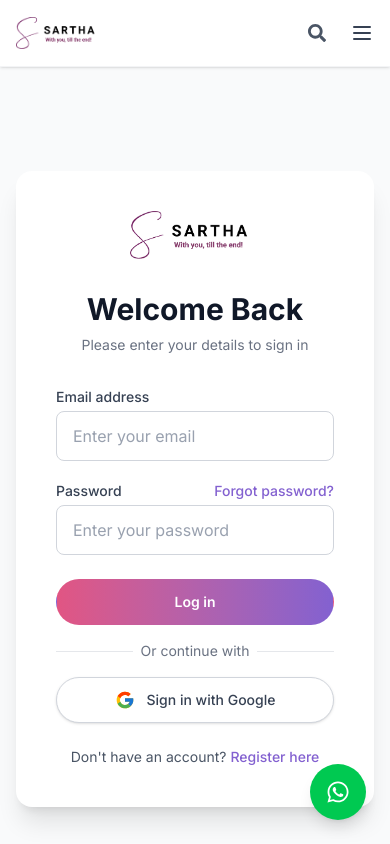
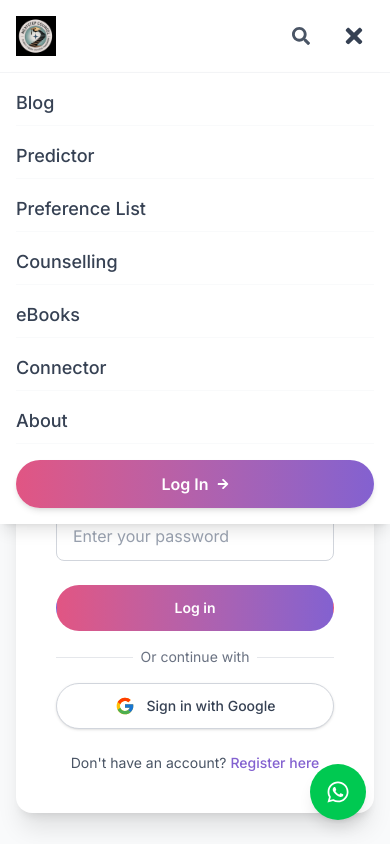
Before and after one commit to Lavish-Root/counseling_web, a React (Vite) app: page /login in a window 390 px wide. Both pictures are taken after a click on the button 362 px from the left and 33 px from the top of the page. Shown: the top 844 px of the page. Built offline with nearby package versions, Linux system fonts and the light colour scheme.

Commit message:
Update: Mobile menu fix, Logo replacement, Search styling

```diff
--- a/src/components/Navbar.jsx
+++ b/src/components/Navbar.jsx
@@ -1,6 +1,7 @@
 import React, { useState } from 'react';
-import { Link } from 'react-router-dom';
-import { FaArrowRight, FaSearch } from 'react-icons/fa';
+import { Link, useLocation } from 'react-router-dom';
+import { FaArrowRight, FaSearch, FaBars, FaTimes } from 'react-icons/fa';
+import { motion, AnimatePresence } from 'framer-motion';
 import SearchModal from './SearchModal';
 
 const Navbar = () => {
@@ -16,13 +17,21 @@
         { name: 'About', path: '/about-us' },
     ];
 
+    const [isMobileMenuOpen, setIsMobileMenuOpen] = useState(false);
+    const location = useLocation();
+
+    // Close menu when route changes
+    React.useEffect(() => {
+        setIsMobileMenuOpen(false);
+    }, [location]);
+
     return (
         <>
             <nav className="bg-white sticky top-0 z-50 shadow-sm border-b border-gray-100">
                 <div className="container mx-auto px-4 py-4 flex justify-between items-center">
                     {/* Logo */}
-                    <Link to="/" className="flex flex-col">
-                        <img src="/src/assets/sartha-logo-wide.webp" alt="Sartha" className="h-8 md:h-10 object-contain" />
+                    <Link to="/" className="flex flex-col z-50 relative">
+                        <img src="/src/assets/sartha-logo-square.png" alt="Sartha" className="h-10 md:h-12 object-contain" />
                     </Link>
 
                     {/* Desktop Menu */}
@@ -48,7 +57,7 @@
                             <FaSearch size={18} />
                         </button>
 
-                        {/* Action Button */}
+                        {/* Action Button (Desktop) */}
                         <Link to="/login" className="hidden md:flex items-center space-x-2 bg-gradient-primary text-white px-6 py-2.5 rounded-full font-semibold hover:shadow-lg transition transform hover:-translate-y-0.5">
                             <span>Log In</span>
                             <div className="bg-white/20 rounded-full p-1">
@@ -56,12 +65,46 @@
                             </div>
                         </Link>
 
-                        {/* Mobile Menu Button (Placeholder) */}
-                        <button className="md:hidden text-gray-700">
-                            <svg className="w-6 h-6" fill="none" stroke="currentColor" viewBox="0 0 24 24"><path strokeLinecap="round" strokeLinejoin="round" strokeWidth="2" d="M4 6h16M4 12h16M4 18h16"></path></svg>
+                        {/* Mobile Menu Button */}
+                        <button
+                            className="md:hidden text-gray-700 p-2 z-50 relative"
+                            onClick={() => setIsMobileMenuOpen(!isMobileMenuOpen)}
+                        >
+                            {isMobileMenuOpen ? <FaTimes size={24} /> : <FaBars size={24} />}
                         </button>
                     </div>
                 </div>
+
+                {/* Mobile Menu Overlay */}
+                <AnimatePresence>
+                    {isMobileMenuOpen && (
+                        <motion.div
+                            initial={{ opacity: 0, height: 0 }}
+                            animate={{ opacity: 1, height: 'auto' }}
+                            exit={{ opacity: 0, height: 0 }}
+                            className="md:hidden bg-white border-t border-gray-100 overflow-hidden absolute top-full left-0 right-0 shadow-lg"
+                        >
+                            <div className="flex flex-col p-4 space-y-4">
+                                {navLinks.map((link) => (
+                                    <Link
+                                        key={link.name}
+                                        to={link.path}
+                                        className="text-gray-700 hover:text-primary-pink font-medium text-lg border-b border-gray-50 pb-2"
+                                    >
+                                        {link.name}
+                                    </Link>
+                                ))}
+                                <Link
+                                    to="/login"
+                                    className="flex items-center justify-center space-x-2 bg-gradient-primary text-white px-6 py-3 rounded-full font-semibold shadow-md active:scale-95 transition"
+                                >
+                                    <span>Log In</span>
+                                    <FaArrowRight size={12} />
+                                </Link>
+                            </div>
+                        </motion.div>
+                    )}
+                </AnimatePresence>
             </nav>
 
             <SearchModal isOpen={isSearchOpen} onClose={() => setIsSearchOpen(false)} />
--- a/src/pages/ForgotPassword.jsx
+++ b/src/pages/ForgotPassword.jsx
@@ -48,7 +48,7 @@
                 <div className="flex flex-col items-center">
                     <Link to="/">
                         <img
-                            src="/src/assets/sartha-logo-wide.webp"
+                            src="/src/assets/sartha-logo-square.png"
                             alt="Sartha"
                             className="h-16 object-contain mb-2"
                         />
--- a/src/pages/Login.jsx
+++ b/src/pages/Login.jsx
@@ -50,7 +50,7 @@
                 <div className="flex flex-col items-center">
                     <Link to="/">
                         <img
-                            src="/src/assets/sartha-logo-wide.webp"
+                            src="/src/assets/sartha-logo-square.png"
                             alt="Sartha"
                             className="h-12 object-contain mb-8"
                         />
--- a/src/pages/Register.jsx
+++ b/src/pages/Register.jsx
@@ -61,7 +61,7 @@
                 <div className="flex flex-col items-center">
                     <Link to="/">
                         <img
-                            src="/src/assets/sartha-logo-wide.webp"
+                            src="/src/assets/sartha-logo-square.png"
                             alt="Sartha"
                             className="h-16 object-contain mb-2"
                         />
```
Also changed, not shown: src/assets/sartha-logo-square.png.
